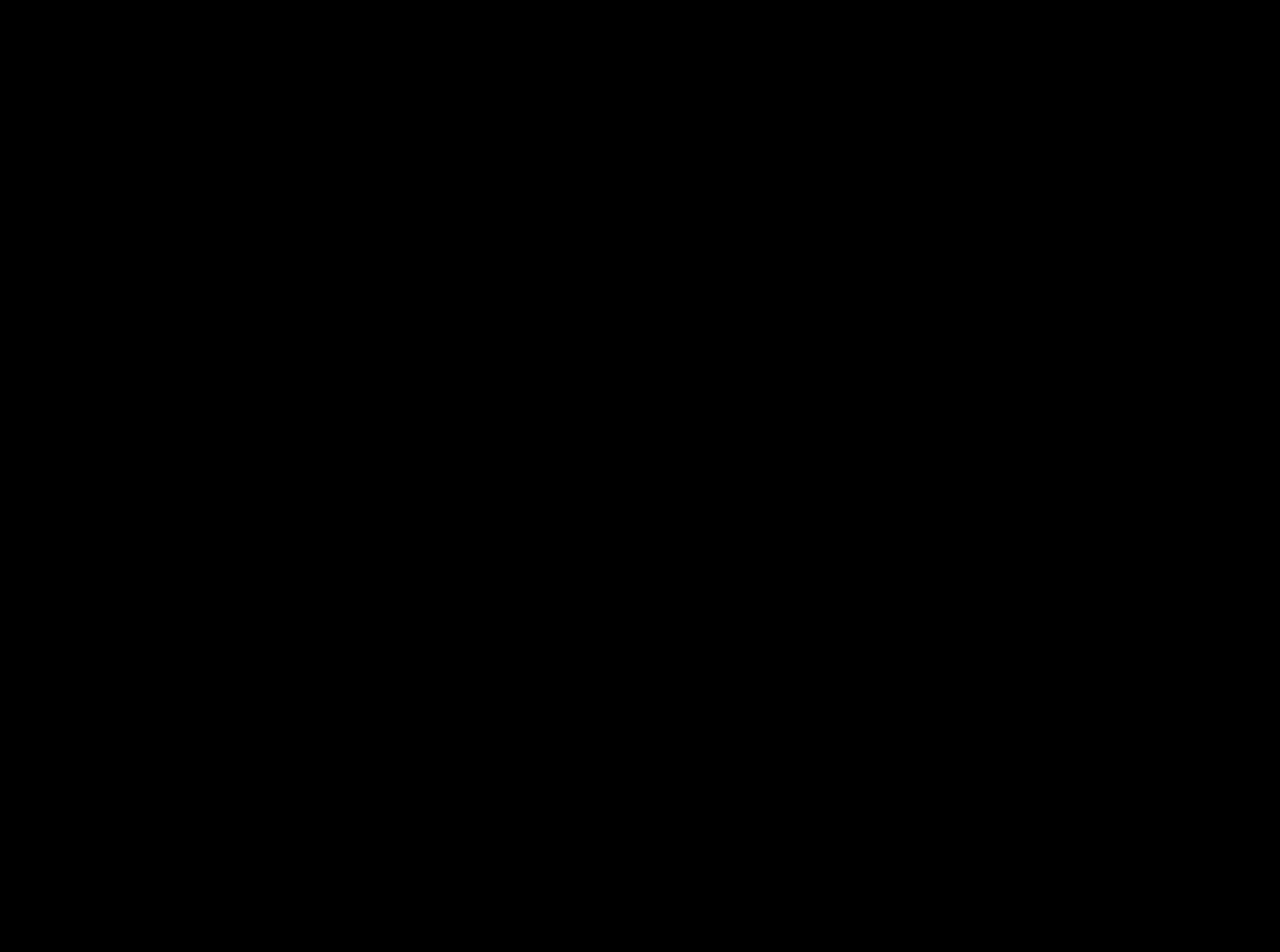
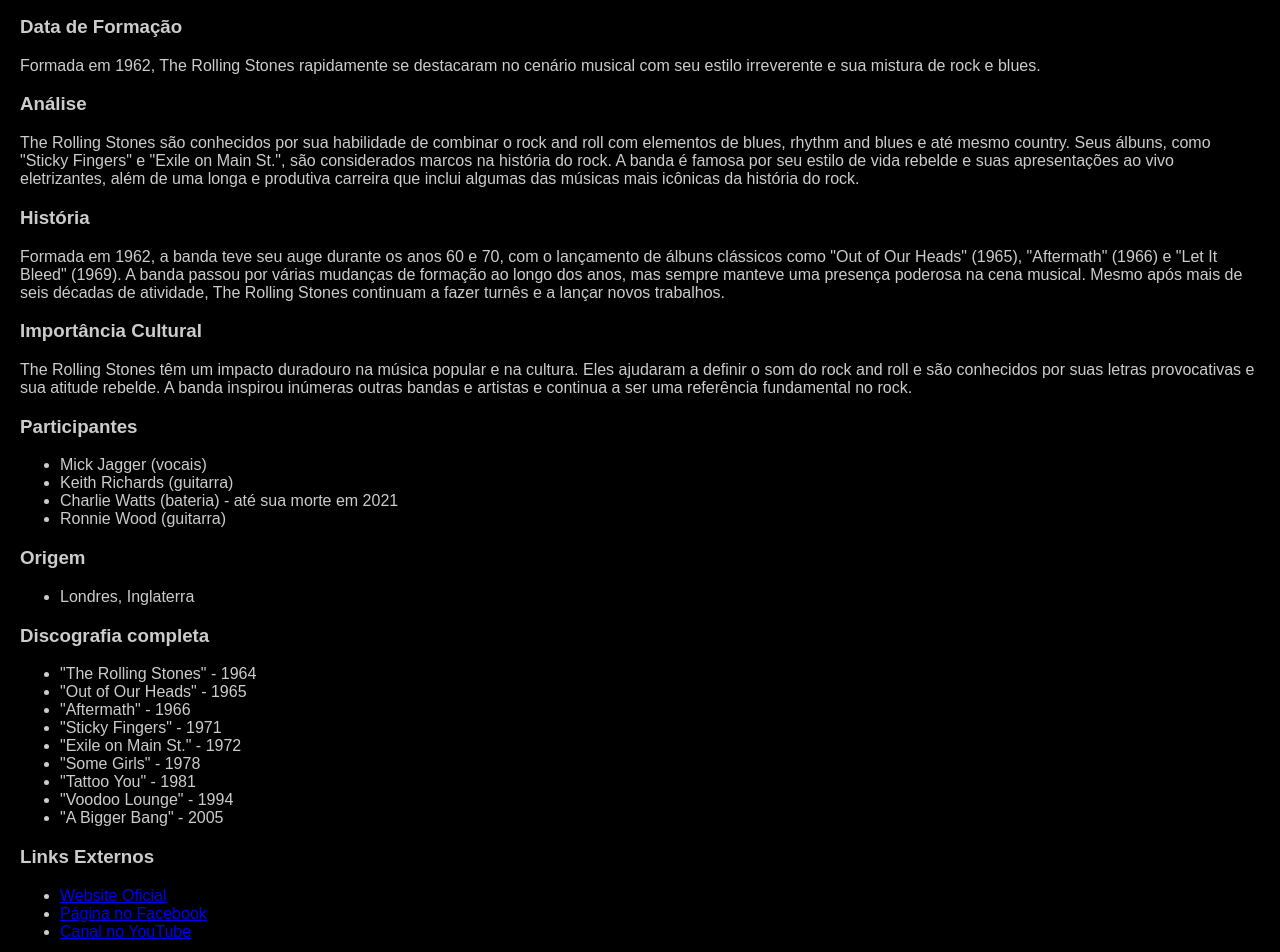
Before and after one commit to Srnoisk/WikiBandas, a React (Create React App) app: page /therollingstones in a window 1280 px wide. Before the commit this address had no page. Shown: the part 620-1572 px from the top of the page. Before the commit the page ends 800 px from the top, so only its background shows below. Built offline with nearby package versions, Linux system fonts and the light colour scheme.

Commit message:
pagina adicionada
pagina "the rolling stones" adicionada

```diff
--- a/src/App.tsx
+++ b/src/App.tsx
@@ -24,6 +24,7 @@
 import MCLan from './banco/bandas/mclan';
 import MichaelJackson from './banco/bandas/michaeljackson';
 import PinkFloyd from './banco/bandas/pinkfloyd';
+import TheRollingStones from './banco/bandas/therollingstones';
 
 function App() {
   return (
@@ -54,7 +55,7 @@
         <Route path="/michaeljackson" element={<MichaelJackson />} />
         <Route path="/nirvana" element={<Nirvana />} />
         <Route path="/pinkfloyd" element={<PinkFloyd />} />
-
+        <Route path="/therollingstones" element={<TheRollingStones />} />
       </Routes>
     </div>
   );
--- /dev/null
+++ b/src/banco/bandas/therollingstones.tsx
@@ -0,0 +1,79 @@
+import React from "react";
+import Header from "../../componentes/header/header";
+import '../../App.css';
+import therollingstones from '../ImagensDasBandas/therollingstones.png'; // Atualize conforme necessário
+
+export default function TheRollingStones() {
+    return (
+        <div>
+            <Header />
+            <section>
+                <h2>The Rolling Stones</h2>
+                <img className="ft-bandas" src={therollingstones} alt="The Rolling Stones" />
+                <h3>Gênero Musical</h3>
+                <p className="informacoes_da_banda">
+                    The Rolling Stones são uma das bandas mais influentes do gênero rock and roll e blues rock. Sua música é conhecida por seu som energético e suas letras provocativas, e a banda é famosa por suas performances ao vivo intensas e carismáticas.
+                </p>
+
+                <h3>Data de Formação</h3>
+                <p className="informacoes_da_banda">
+                    Formada em 1962, The Rolling Stones rapidamente se destacaram no cenário musical com seu estilo irreverente e sua mistura de rock e blues.
+                </p>
+
+                <h3>Análise</h3>
+                <p className="informacoes_da_banda">
+                    The Rolling Stones são conhecidos por sua habilidade de combinar o rock and roll com elementos de blues, rhythm and blues e até mesmo country. Seus álbuns, como "Sticky Fingers" e "Exile on Main St.", são considerados marcos na história do rock. A banda é famosa por seu estilo de vida rebelde e suas apresentações ao vivo eletrizantes, além de uma longa e produtiva carreira que inclui algumas das músicas mais icônicas da história do rock.
+                </p>
+
+                <h3>História</h3>
+                <p className="informacoes_da_banda">
+                    Formada em 1962, a banda teve seu auge durante os anos 60 e 70, com o lançamento de álbuns clássicos como "Out of Our Heads" (1965), "Aftermath" (1966) e "Let It Bleed" (1969). A banda passou por várias mudanças de formação ao longo dos anos, mas sempre manteve uma presença poderosa na cena musical. Mesmo após mais de seis décadas de atividade, The Rolling Stones continuam a fazer turnês e a lançar novos trabalhos.
+                </p>
+
+                <h3>Importância Cultural</h3>
+                <p className="informacoes_da_banda">
+                    The Rolling Stones têm um impacto duradouro na música popular e na cultura. Eles ajudaram a definir o som do rock and roll e são conhecidos por suas letras provocativas e sua atitude rebelde. A banda inspirou inúmeras outras bandas e artistas e continua a ser uma referência fundamental no rock.
+                </p>
+
+                <h3>Participantes</h3>
+                <ul>
+                    <li>Mick Jagger (vocais)</li>
+                    <li>Keith Richards (guitarra)</li>
+                    <li>Charlie Watts (bateria) - até sua morte em 2021</li>
+                    <li>Ronnie Wood (guitarra)</li>
+                </ul>
+
+                <h3>Origem</h3>
+                <ul>
+                    <li>Londres, Inglaterra</li>
+                </ul>
+
+                <h3>Discografia completa</h3>
+                <ul>
+                    <li>"The Rolling Stones" - 1964</li>
+                    <li>"Out of Our Heads" - 1965</li>
+                    <li>"Aftermath" - 1966</li>
+                    <li>"Sticky Fingers" - 1971</li>
+                    <li>"Exile on Main St." - 1972</li>
+                    <li>"Some Girls" - 1978</li>
+                    <li>"Tattoo You" - 1981</li>
+                    <li>"Voodoo Lounge" - 1994</li>
+                    <li>"A Bigger Bang" - 2005</li>
+                </ul>
+
+                <h3>Links Externos</h3>
+                <ul>
+                    <li>
+                        <a href="https://www.rollingstones.com/" target="_blank" rel="noopener noreferrer">Website Oficial</a>
+                    </li>
+                    <li>
+                        <a href="https://www.facebook.com/therollingstones" target="_blank" rel="noopener noreferrer">Página no Facebook</a>
+                    </li>
+                    <li>
+                        <a href="https://www.youtube.com/user/therollingstones" target="_blank" rel="noopener noreferrer">Canal no YouTube</a>
+                    </li>
+                </ul>
+            </section>
+        </div>
+    );
+}
--- a/src/pages/bandas.tsx
+++ b/src/pages/bandas.tsx
@@ -33,7 +33,7 @@
                     <li><a href="/nirvana">Nirvana</a></li>
                     <li><a href="/pinkfloyd">Pink Floyd</a></li>
                     <li><a href="/queen">Queen</a></li>
-                    <li>Rolling Stones</li>
+                    <li><a href="/therollingstones">The Rolling Stones</a></li>
                     <li><a href="/thebeatles">The Beatles</a></li>
                     <li><a href="/offspring">The Offspring</a></li>
                     <li>U2</li>
```
Also changed, not shown: src/banco/ImagensDasBandas/therollingstones.png (added).
